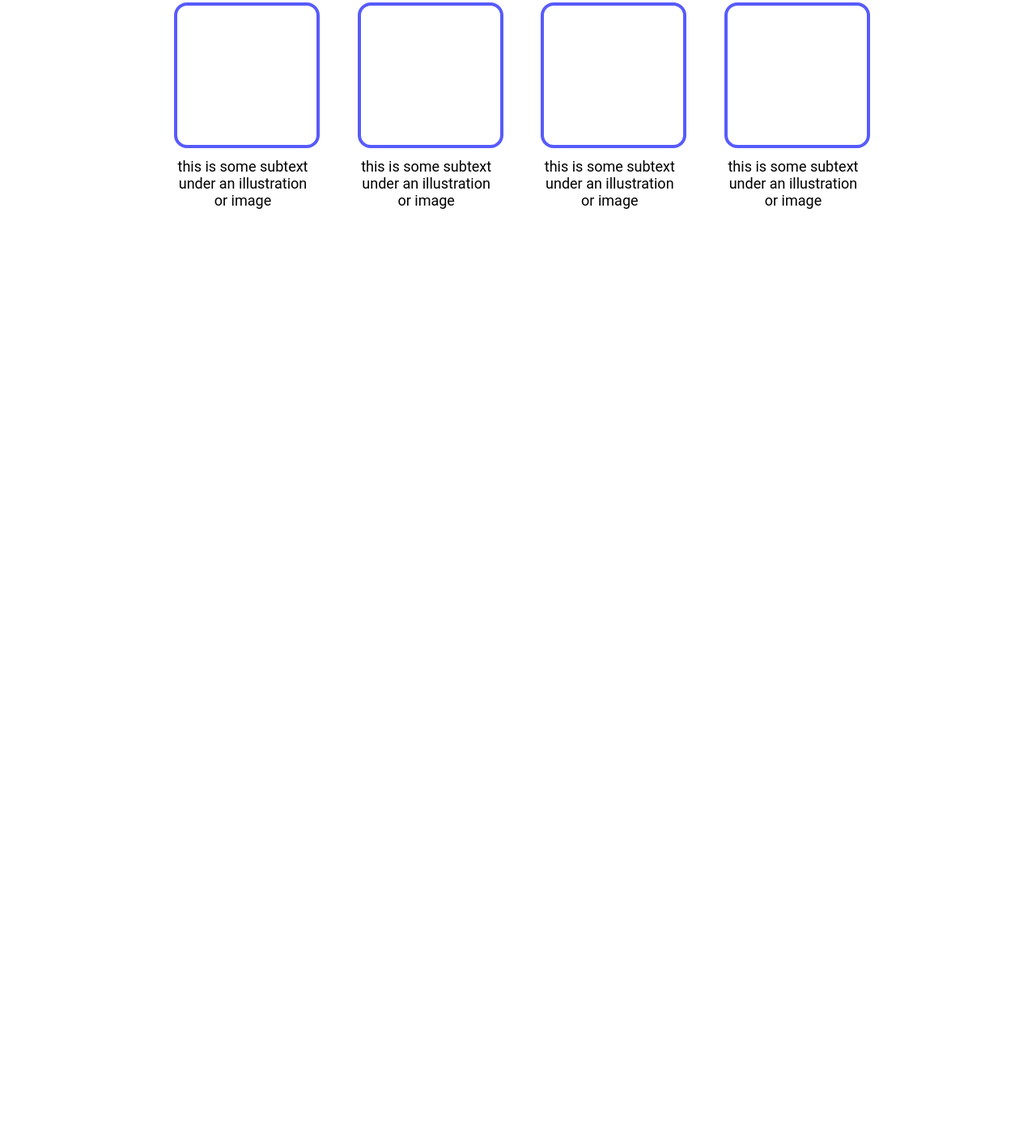
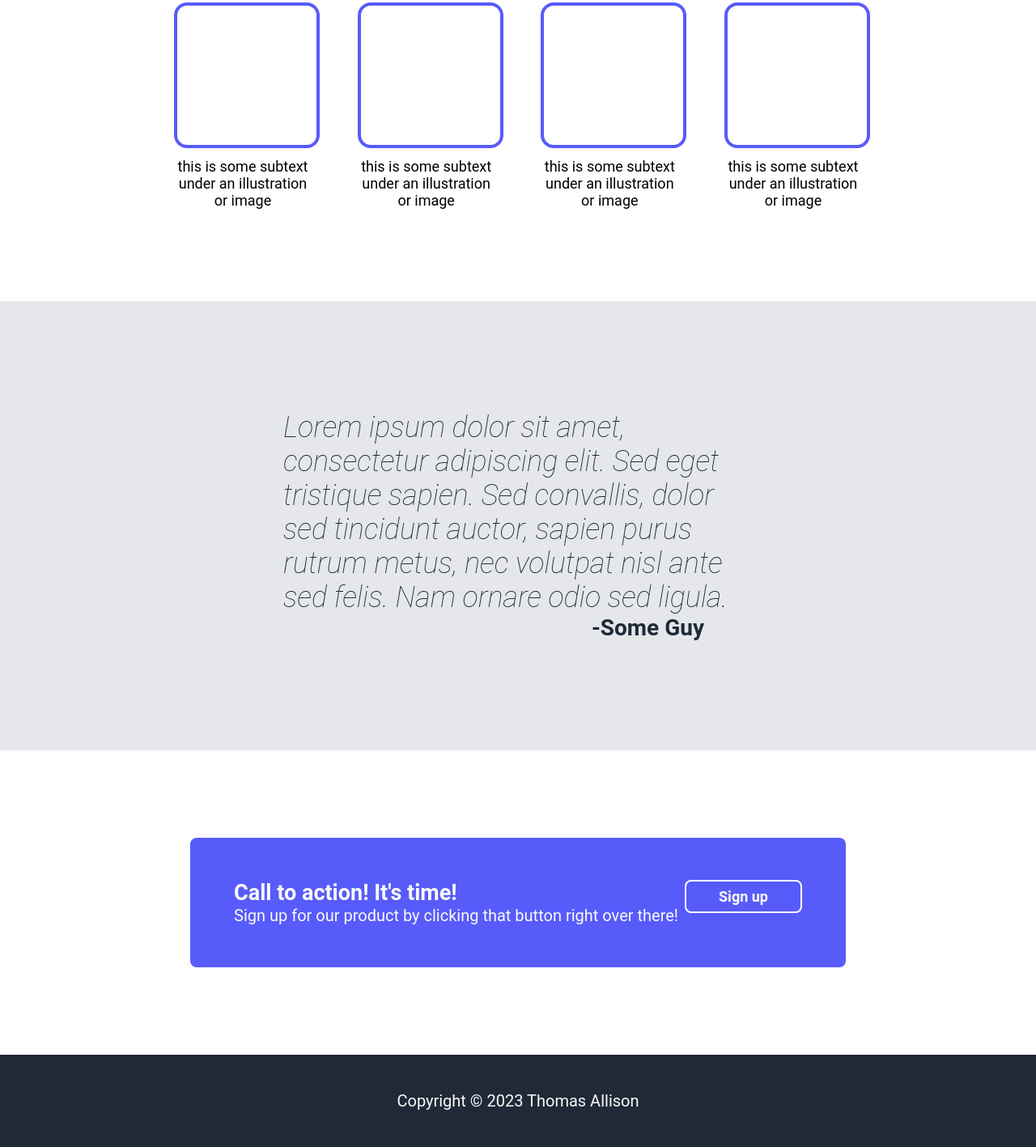
Before and after one commit to mister-fahgenbaas/landing-page, a plain HTML site: page index.html in a window 1280 px wide. Shown: the part 696-2113 px from the top of the page at 81% size. Before the commit the page ends 1068 px from the top, so only its background shows below. Drawn offline with Linux system fonts and the light colour scheme.

Commit message:
Complete first draught of webpage

```diff
--- a/index.html
+++ b/index.html
@@ -22,7 +22,7 @@
 								under the main title. It's a smaller font and the
 								color is lower contrast
 					</div> <!--subtext-->
-					<a href="#"><button type="button" class="sign-up">Sign up</button></a>
+					<a href="#"><button type="button" class="blue-rounded">Sign up</button></a>
 				</div> <!--text-->
 				<div class="img-placeholder">this is a placeholder for an image</div>
 			</div> <!--hero-->
@@ -47,6 +47,20 @@
 					<div class="card-subtext">this is some subtext under an illustration or image</div>
 				</div>
 			</div> <!--card-container-->
-		</div>
+		</div> <!--info-section-header-->
+		<div class="quote-section">
+			<div class="quote-text">Lorem ipsum dolor sit amet, consectetur adipiscing elit. Sed eget tristique sapien. Sed convallis, dolor sed tincidunt auctor, sapien purus rutrum metus, nec volutpat nisl ante sed felis. Nam ornare odio sed ligula.</div> <!--quote-text-->
+			<div class="quote-source">-Some Guy</div>
+		</div> <!--quote-section-->
+		<div class="call-to-action-section">
+			<div class="call-to-action blue-rounded">
+				<div class="call-to-action-text">
+					<div class="call-to-action-header">Call to action! It's time!</div>
+					<div class="call-to-action-subtext">Sign up for our product by clicking that button right over there!</div>
+				</div> <!--call-to-action-text-->
+				<a href="#"><button class="blue-rounded" style="border: solid white 2px;">Sign up</button></a>
+			</div> <!--call-to-action-->
+		</div> <!--call-to-action-section-->
+		<div class="footer">Copyright &#169 2023 Thomas Allison</div>
 	</body>
 </html>
--- a/style.css
+++ b/style.css
@@ -86,15 +86,19 @@ a:active { text-decoration: none; }
 	margin-bottom: 16px;
 }
 
+.blue-rounded {
+	background: #575bfa;
+	color: #f9faf8;
+	font-family: Roboto, simpsonfont;
+	border-radius: 8px;
+	border: 0;
+}
+
+
 button {
 	padding: 8px 40px;
-	background: #575bfa;
-	color: #f9faf8;
 	font-weight: bold;
-	font-family: Roboto, simpsonfont;
 	font-size: 18px;
-	border-radius: 8px;
-	border: 0;
 }
 
 .info-section {
@@ -135,3 +139,50 @@ button {
 	margin: 12px 0px;
 	font-size: 18px;
 }
+
+.quote-section {
+	background-color: #e5e7eb;
+	color: #1f2937;
+	padding: 135px 350px;
+}
+
+.quote-text {
+	font-size: 36px;
+	font-style: italic;
+	font-weight: lighter;
+}
+
+.quote-source {
+	font-size: 28px;
+	font-weight: bold;
+	text-align: end;
+	padding-right: 60px;
+}
+
+.footer {
+	background-color: #1f2937;
+	padding: 16px;
+	font-size: 20px;
+	text-align: center;
+	color: #f9faf8;
+	padding: 45px;
+}
+
+.call-to-action-section {
+	padding: 108px 235px;
+}
+
+.call-to-action {
+	padding: 52px 50px;
+	display: flex;
+	justify-content: space-around;
+}
+
+.call-to-action-header {
+	font-size: 27px;
+	font-weight: bold;
+}
+
+.call-to-action-subtext {
+	font-size: 20px;
+}
```
